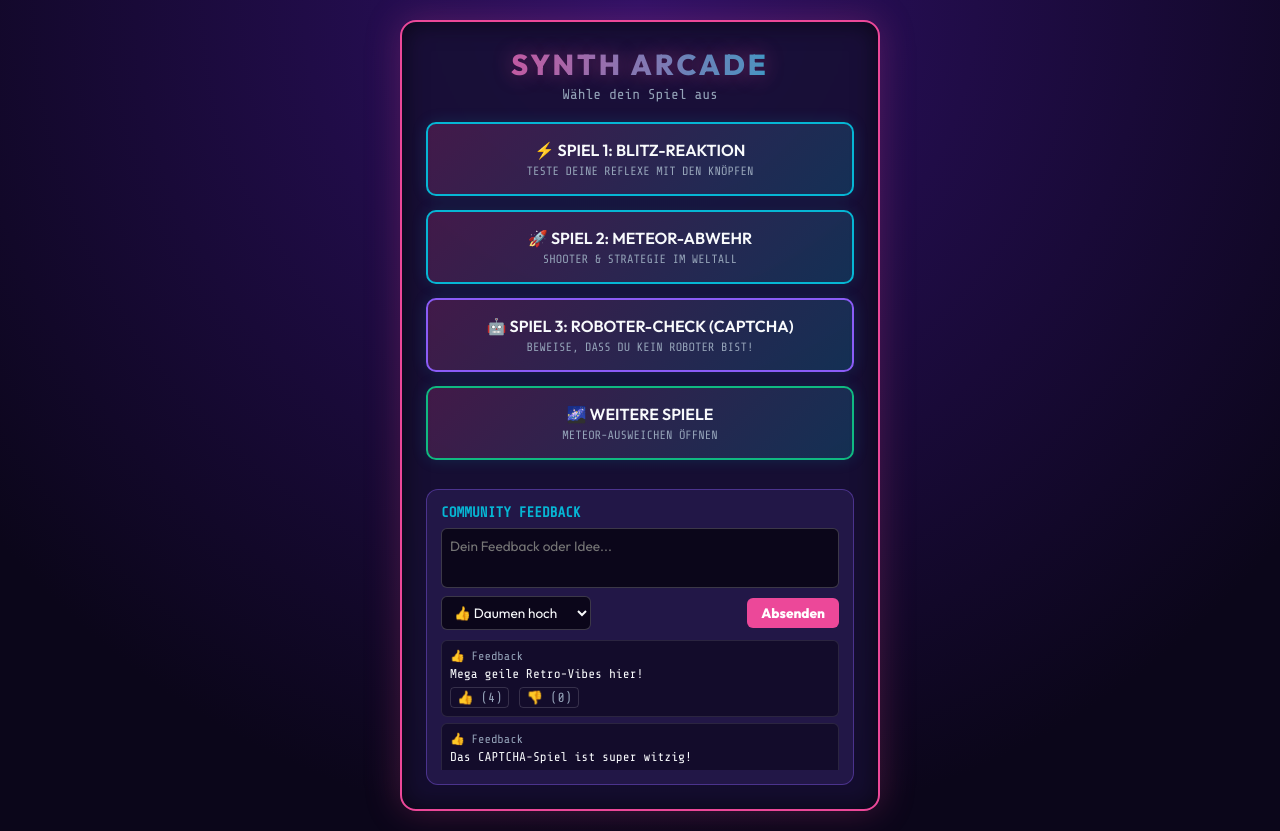
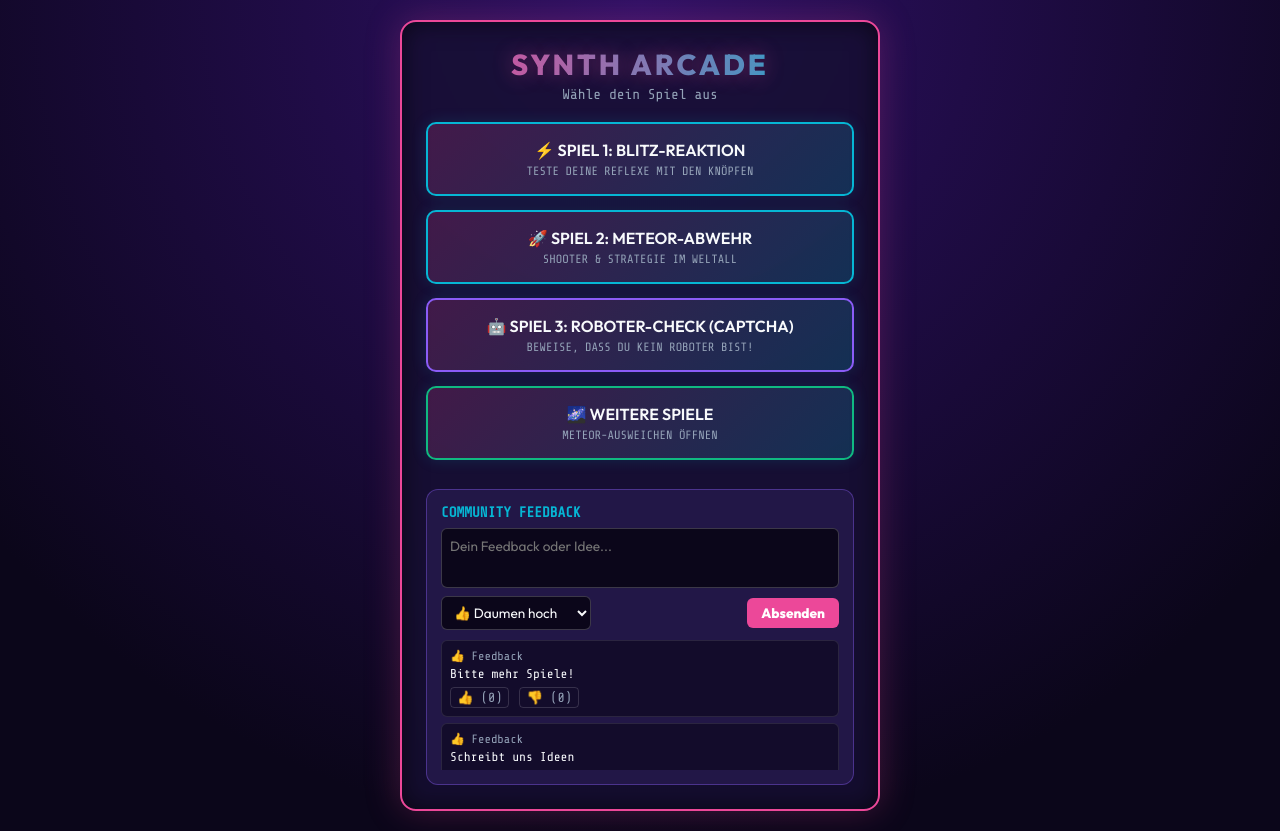
Before and after one commit to tillolemartens-spec/Games, a plain HTML site: page index.html in a window 1280 px wide. Drawn offline with nearby package versions, Linux system fonts and the light colour scheme.

Commit message:
Update index.html

```diff
--- a/index.html
+++ b/index.html
@@ -735,8 +735,8 @@
     // ==========================================
     const FEEDBACK_KEY = 'synth_arcade_feedback';
     let feedbackList = JSON.parse(localStorage.getItem(FEEDBACK_KEY)) || [
-      { id: 1, text: 'Mega geile Retro-Vibes hier!', sentiment: 'up', upvotes: 4, downvotes: 0 },
-      { id: 2, text: 'Das CAPTCHA-Spiel ist super witzig!', sentiment: 'up', upvotes: 3, downvotes: 0 }
+      { id: 1, text: 'Bitte mehr Spiele!', sentiment: 'up', upvotes: 0, downvotes: 0 },
+      { id: 2, text: 'Schreibt uns Ideen', sentiment: 'up', upvotes: 0, downvotes: 0 }
     ];
 
     function renderFeedback() {
```
